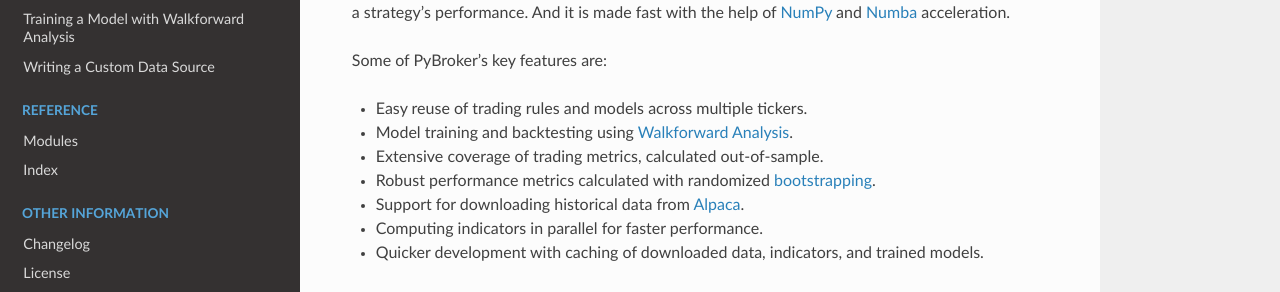
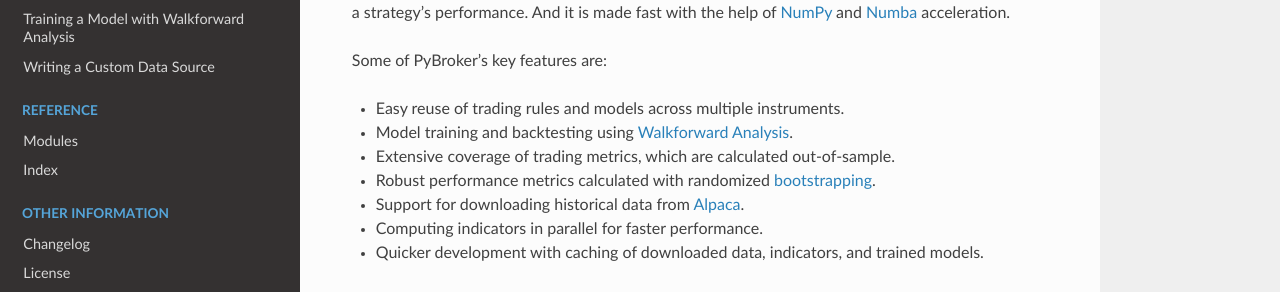
Before and after one commit to edtechre/pybroker, a Sphinx documentation site: the page built from docs/index.rst, in a window 1280 px wide and 900 px high. Shown: the part 328-620 px from the top of the window. Built offline with Sphinx 7.4.7 and the Read the Docs theme 2.0.0, drawn with Linux system fonts in a browser that asks for light colours.

Commit message:
Update README and index.rst

```diff
--- a/docs/index.rst
+++ b/docs/index.rst
@@ -52,9 +52,9 @@
 
 Some of PyBroker's key features are:
 
-* Easy reuse of trading rules and models across multiple tickers.
+* Easy reuse of trading rules and models across multiple instruments.
 * Model training and backtesting using `Walkforward Analysis <https://www.youtube.com/watch?v=WBZ_Vv-iMv4>`_.
-* Extensive coverage of trading metrics, calculated out-of-sample.
+* Extensive coverage of trading metrics, which are calculated out-of-sample.
 * Robust performance metrics calculated with randomized `bootstrapping <https://en.wikipedia.org/wiki/Bootstrapping_(statistics)>`_.
 * Support for downloading historical data from `Alpaca <https://alpaca.markets/>`_.
 * Computing indicators in parallel for faster performance.
```
Also changed, not shown: README.md (+1 -1 lines).
